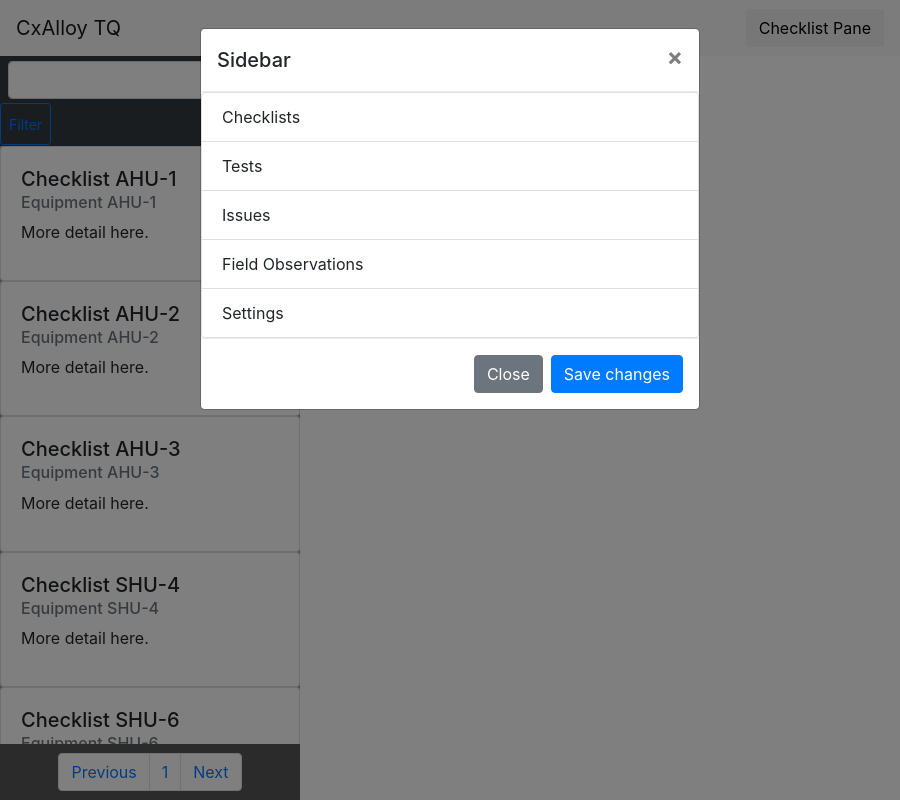
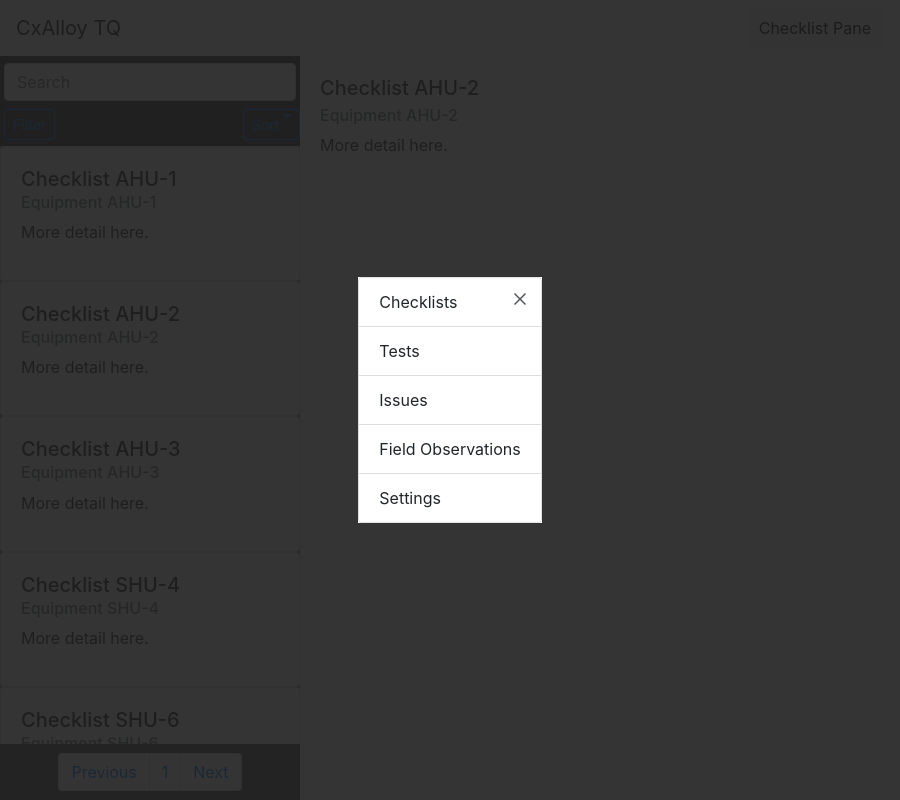
Before and after one commit to T-dex/cxbootstrap, an Electron app: page index.html in a window 900 px wide. Both pictures are taken after a click on the button "Checklist Pane". Drawn offline with nearby package versions, Linux system fonts and the light colour scheme.

Commit message:
Sidebar functionality added

```diff
--- a/index.css
+++ b/index.css
@@ -10,18 +10,15 @@ body{
     max-width:none;
     height:100vh;
 }
-#filterbtn{
-    height: 100%;
-    align-self: center;
-}
+
 .hideTable{
-    /* rename */
     display:none;
 }
 .showtable{
     overflow-y:scroll;
     overflow-x: scroll
 }
+
 #bottom{
     position:sticky;
     top:85vh;
@@ -31,6 +28,10 @@ body{
     cursor:pointer;
     margin-top:-8vh;
 }
+.fancybox-content{
+    padding:0
+}
+
 /* .footer{
     position: absolute;
     bottom: 0;
--- a/index.html
+++ b/index.html
@@ -28,15 +28,17 @@
 				Checklist Pane
 			</button>
 		</nav>
-		<div class="row no-gutters">
+		<div class="row no-gutters" id="letsSeeIfItGrabsThisTest">
 			<div class="col-lg-2 p-3 d-none d-lg-block" id="sidebar" style="background-color: #333; height: calc(100vh - 56px);overflow:scroll;">
-				<ul class="list-group" id="sidebar-content">
+			<a data-fancybox-trigger="gallery" href="javascript:;">
+				<ul class="list-group" id="sidebar-content" style="display:block;">
 					<li class="list-group-item">Checklists</li>
 					<li class="list-group-item">Tests</li>
 					<li class="list-group-item">Issues</li>
 					<li class="list-group-item">Field Observations</li>
 					<li class="list-group-item">Settings</li>
 				</ul>
+			</a>
 			</div>
 
 			<!-- Data is being passed from card to details pane with out data being on page -->
@@ -44,15 +46,16 @@
 				<div class="container-fixed" style="height:90px">
 					<li class="nav nav-dark bg-dark h-100">
 					<div class="row m-0 inline flex-lg-nowrap flex-md-wrap justify-content-between align-content-center w-100">
-						<form class="mx-2 mx-lg-0 w-100 mb-1 mt-1" id="search">
-								<input class="form-control input-sm mr-sm-2" type="search" id="searchbah placeholder="Search" aria-label="Search">
+						<form class="mx-1 mx-lg-0 w-100 mb-1 mt-1 align-self-center" id="search">
+								<input class="form-control input-sm mr-sm-2" type="search" id="searchbah" placeholder="Search" aria-label="Search">
 						</form>
 
-						<div>
-						<button class="btn btn-sm btn-inline btn-outline-primary my-2 my-sm-0" id="filterbtn">Filter</button>
+						<div style="display:flex" class="m-1">
+						<button class="btn btn-sm btn-inline btn-outline-primary my-2 my-sm-0 align-self-center" id="filterbtn">Filter</button>
 					</div>
-					<div>
-					<a class="nav-link dropdown-toggle border border-primary rounded align-self-center" data-toggle="dropdown" href="#" role="button" aria-haspopup="true" aria-expanded="false" style="align-self: center;">Sort</a>
+					<div style="display:flex">
+					<a class="nav-link dropdown-toggle border border-primary rounded align-self-center align-self-center" data-toggle="dropdown" href="#" role="button" aria-haspopup="true" aria-expanded="false" style="align-self: center;display:inline-flex;padding: .25rem .5rem;
+					font-size: .875rem;">Sort</a>
 						<div class="dropdown-menu" id="filter">
 										<a class="dropdown-item" href="#" id="hightoLow">Sort High to Low</a >
 										<a class="dropdown-item" href="#" id="lowtoHigh">Sort Low to High</a >
@@ -715,7 +718,7 @@
 
 				</div>
 
-					<!-- TODO Change pagination to pop over (10 items for no) -->
+
 					<div class="container-fixed-bottom d-flex justify-content-center align-items-center" style="height: 56px; background-color: #565656">
 							<nav aria-label="Page Navigation">
 								<ul class="pagination mb-0">
@@ -747,7 +750,7 @@
 		<!-- Build out 2 different models. One with fancybox and the other hard coded.
 		TODO with all three modals
 	 -->
-		<div class="modal" id="sidebarmodal" tabindex="-1" role="dialog">
+		<!-- <div class="modal" id="sidebarmodal" tabindex="-1" role="dialog">
 			<div class="modal-dialog modal-xl" role="document">
 				<div class="modal-content">
 					<div class="modal-header">
@@ -766,7 +769,7 @@
 				</div>
 			</div>
 		</div>
-		<!-- Filter Modal -->
+
 		<div class="modal" id="filtermodal" tabindex="-1" role="dialog">
 			<div class="modal-dialog modal-sm" role="document" id="detailsPane">
 				<div class="modal-content">
@@ -796,8 +799,6 @@
 				</div>
 			</div>
         </div>
-
-			<!--Details Modal   -->
 		<div class="modal" id="detailmodal" tabindex="-1" role="dialog">
 			<div class="modal-dialog modal-xl" role="document" id="detailsPane">
 				<div class="modal-content">
@@ -819,7 +820,7 @@
 					</div>
 				</div>
 			</div>
-		</div>
+		</div>         -->
 
 	</div>
 
@@ -862,10 +863,18 @@
 		})
         //Load sidebar. SImplicty is key and this looks good to stay for the foreseable future
         $('#sidebar-button').on('click', function() {
-			var sidebarContent = $('#sidebar-content').detach();
-			$('.modal-sidebar-body').html(sidebarContent);
-			$('#sidebarmodal').modal();
+		var sidebarContent = $('#sidebar-content');
+		var fancyContent=sidebarContent[0].innerHTML
+			$.fancybox.open($('#sidebar-content'),{
+				touch:true,
+				//Pass all CSS in quotes here
+				'padding':0,
+				afterClose:function(e){
+				$('#sidebar-content').attr('style', "display:block")
+				}
+			})
 		});
+
 // Grabbing card data. Using modals with unique ids to grab data from the DOM and populate. Thinking there should be a better way than have two seperate modals. For the time being it appears that this will be the best way to go about it.
         $('body').on('click','.card' ,function(e){
 			//this is where the table data is cloned. Know this is not the right practice and this would be were the call to the websql server would be made for the corresponding data
@@ -876,7 +885,8 @@
 			// TODO find a more unique way to gather correct info for calls and updating page
 			var detailsCard=$(this).contents()[1]
 			var updatedDetails=detailsCard.cloneNode(true)
-			$('#detailcard').html(updatedDetails);
+			$.fancybox.open($('.updateDetails'))
+			// $('#detailcard').html(updatedDetails);
 			//Media Breakpoint
             if($(window).width() < 768){
 				var tableDetails=$('#displaytable')
@@ -891,6 +901,8 @@
 
             }
         });
+
+
 		// Moving the details to and from the Modal for the display pane. Tables are not the final product. Used for display purposes(sp?)
 		$('body').on('hidden.bs.modal','#detailmodal', function (e) {
 			e.stopPropagation()
@@ -923,7 +935,7 @@ $('body').on('click','#filterList', function(e){
 	//TODO have it filter with key imputs rather than submit
 	$('body').on('submit','#search',function(e){
 		e.preventDefault();
-		var inputValue=$('input')[0].value
+		var inputValue=$('#searchbah').val()
 		console.log(inputValue)
 	})
 //popover pagiantion
```
